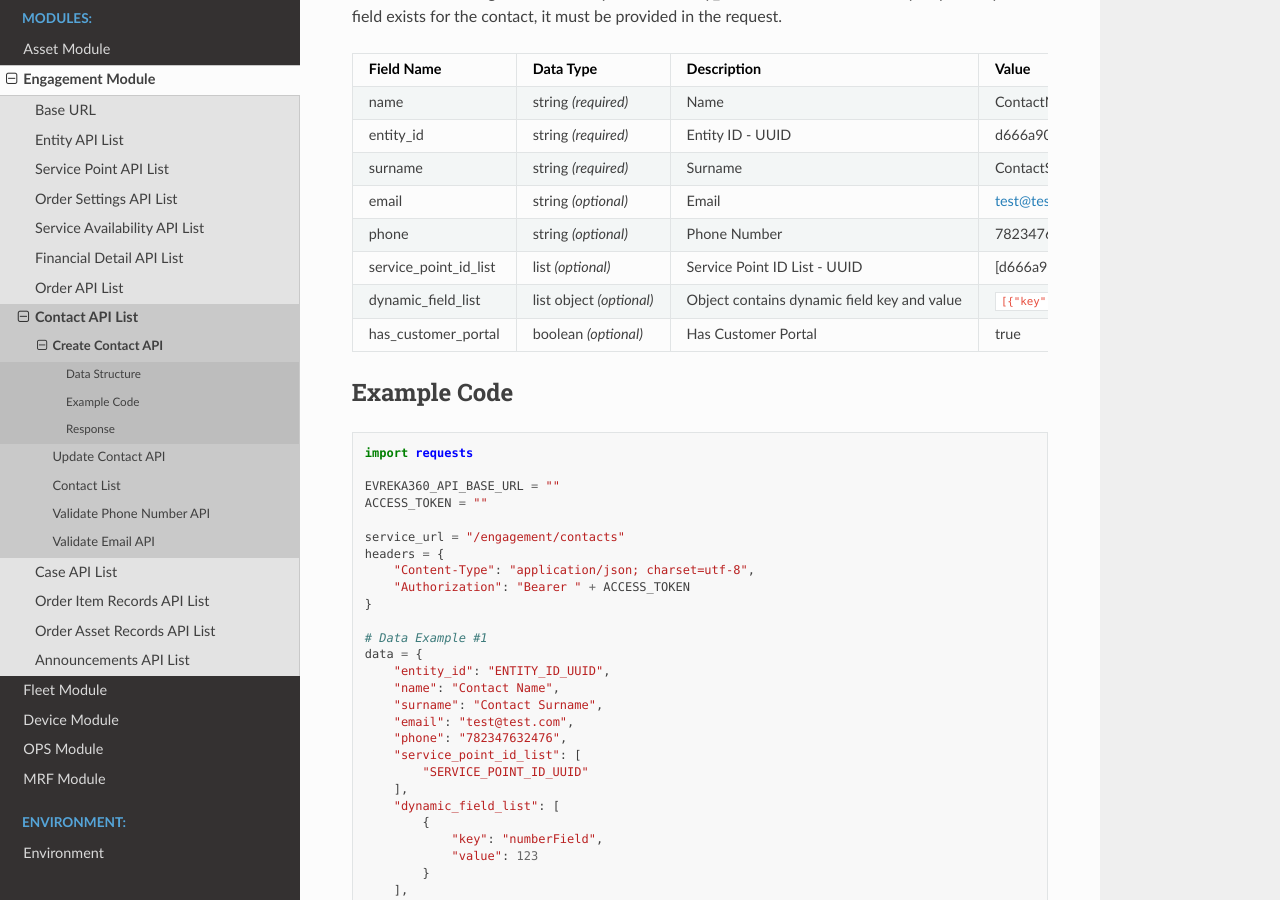
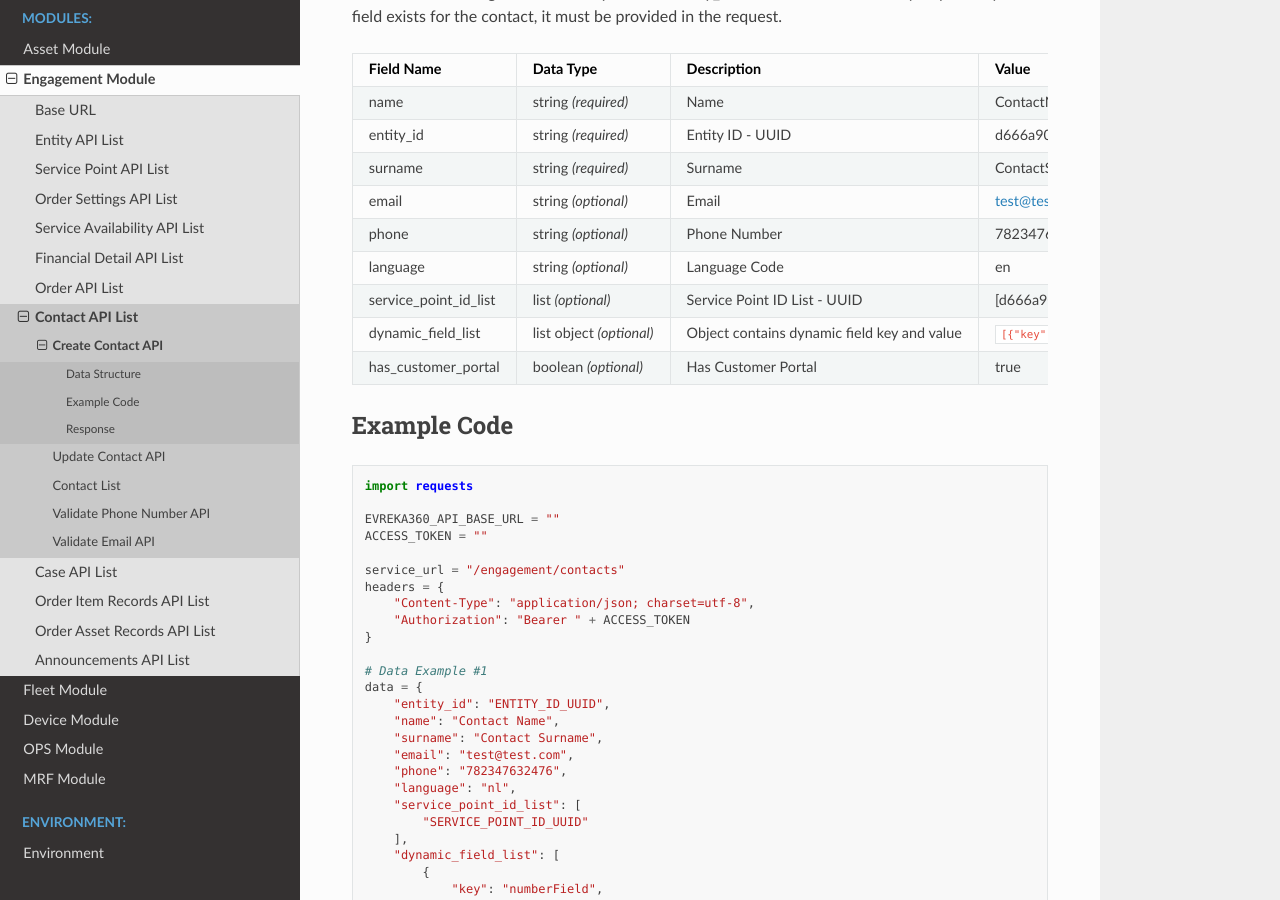
Before and after one commit to evrekadev/evreka-api-doc, a Sphinx documentation site: the page built from source/engagement/contact/create.rst, in a window 1280 px wide and 900 px high, scrolled down 294 px. Built offline with Sphinx 7.4.7 and the Read the Docs theme 3.1.0, drawn with Linux system fonts in a browser that asks for light colours.

Commit message:
contact language added to create and update

```diff
--- a/source/engagement/contact/create.rst
+++ b/source/engagement/contact/create.rst
@@ -27,6 +27,8 @@ If any required dynamic field exists for the contact, it must be provided in the
     | email                   | string *(optional)*                                          | Email                                             | test@test.com                                         |
     +-------------------------+--------------------------------------------------------------+---------------------------------------------------+-------------------------------------------------------+
     | phone                   | string *(optional)*                                          | Phone Number                                      | 782347632476                                          |
+    +-------------------------+--------------------------------------------------------------+---------------------------------------------------+-------------------------------------------------------+
+    | language                | string *(optional)*                                          | Language Code                                     | en                                                    |
     +-------------------------+--------------------------------------------------------------+---------------------------------------------------+-------------------------------------------------------+
     | service_point_id_list   | list *(optional)*                                            | Service Point ID List - UUID                      | [d666a904-5739-46c0-b70a-1cd57658a3f6]                |
     +-------------------------+--------------------------------------------------------------+---------------------------------------------------+-------------------------------------------------------+
@@ -59,6 +61,7 @@ Example Code
         "surname": "Contact Surname",
         "email": "test@test.com",
         "phone": "782347632476",
+        "language": "nl",
         "service_point_id_list": [
             "SERVICE_POINT_ID_UUID"
         ],
--- a/source/engagement/contact/update.rst
+++ b/source/engagement/contact/update.rst
@@ -25,11 +25,13 @@ New status ID must be provided in the request body.
     +-------------------------+--------------------------------------------------------------+---------------------------------------------------+-------------------------------------------------------+
     | entity_id               | string *(optional)*                                          | Contact Entity ID - UUID                          | d666a904-5739-46c0-b70a-1cd57658a3f6                  |
     +-------------------------+--------------------------------------------------------------+---------------------------------------------------+-------------------------------------------------------+
-    | surname                 | string *(optional)*                                          | Surname                                            | Johnson                                              |
+    | surname                 | string *(optional)*                                          | Surname                                           | Johnson                                               |
     +-------------------------+--------------------------------------------------------------+---------------------------------------------------+-------------------------------------------------------+
     | email                   | string *(optional)*                                          | Email                                             | johnson@example.com                                   |
     +-------------------------+--------------------------------------------------------------+---------------------------------------------------+-------------------------------------------------------+
     | phone                   | string *(optional)*                                          | Phone                                             | +1 (123) 456 7890                                     |
+    +-------------------------+--------------------------------------------------------------+---------------------------------------------------+-------------------------------------------------------+
+    | language                | string *(optional)*                                          | Language Code                                     | en                                                    |
     +-------------------------+--------------------------------------------------------------+---------------------------------------------------+-------------------------------------------------------+
     | has_customer_portal     | boolean *(optional)*                                         | Has Customer Portal                               | true                                                  |
     +-------------------------+--------------------------------------------------------------+---------------------------------------------------+-------------------------------------------------------+
```
